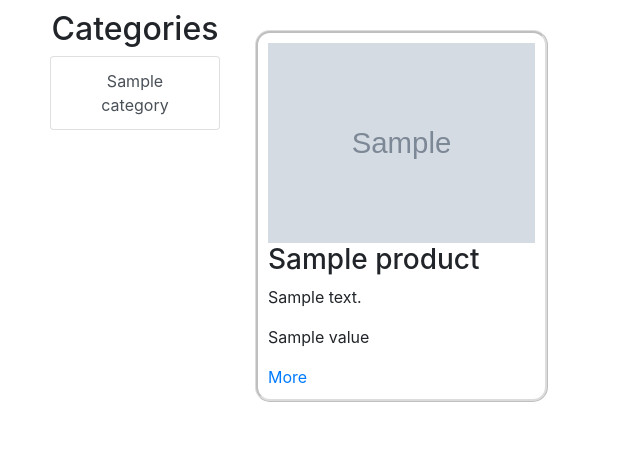
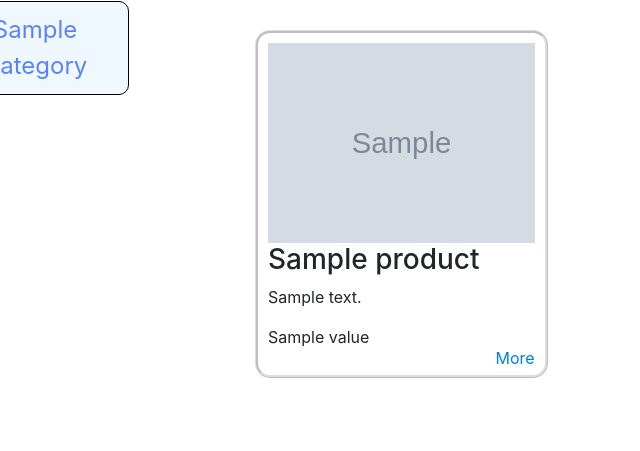
Before and after one commit to Didod5/Grocery_store_aggregator, a Flask app: template webapp/templates/index.html in a window 1280 px wide. Shown: the part 56-507 px from the top of the page, without its empty margins (0-640 px from the left). Run offline with Flask 3, Linux system fonts and the light colour scheme; tables that the repository leaves empty hold one stand-in row (values such as "Sample post"); the template is opened without the code that fills it: values that come from a table or form of the project are taken from there, most other values are stand-ins (such as "Sample title", 1, 10 or a date in 2020); grey boxes marked "Sample" are stand-in pictures; some libraries are stand-ins or nearby versions.

Commit message:
edited styles

```diff
--- a/webapp/templates/base.html
+++ b/webapp/templates/base.html
@@ -12,8 +12,25 @@
     <title>{{page_title}}</title>
     <style>
       .categories {
+        padding: 1px;
+        margin-left: -30px;
+        position: relative;
+        right: 100px;
+        text-align: center;
+      }
+      .category-link {
+        background-color:aliceblue;
+        color:#003cff9f;
+        display: block;
         padding: 10px;
-        margin-left: -30px;
+        border: 1px solid #000000;
+        border-radius: 10px;
+        margin-bottom: 5px;
+        font-size: x-large;
+        text-transform: capitalize;
+      }
+      .list-group {
+        list-style: none;
       }
       {% block styles %}{% endblock %}
     </style>
@@ -24,14 +41,15 @@
     <div class="container">
       <div class="row">
         <div class="col-md-2 categories text-center">
-          <h2>Categories</h2>
           <ul class="list-group">
           {% for category in categories %}
-            {% if category.is_active%}
-              <a href={{category.link}} class="list-group-item list-group-item-action active">{{category.name}}</a>
+            <li>
+            {% if category.is_active %}
+              <a href={{category.link}} class="category-link active" style="color: aliceblue; background-color: #003cff9f;">{{category.name}}</a>
             {% else %}
-              <a href={{category.link}} class="list-group-item list-group-item-action">{{category.name}}</a>
+              <a href={{category.link}} class="category-link">{{category.name}}</a>
             {% endif %}
+            </li>
           {% endfor %}
           </ul>
         </div>
--- a/webapp/templates/index.html
+++ b/webapp/templates/index.html
@@ -11,6 +11,13 @@
     padding: 10px;
     border: 3px ridge #20202040;
     border-radius: 15px;
+}
+.page-link {
+    background-color: aliceblue;
+    color: 003cffef;
+    border-radius: 5px;
+    font-size: large;
+    border: 1px solid #2020207c
 }
 .row-flex {
     display: flex;
@@ -27,7 +34,7 @@
         <h3>{{ product.name }}</h3>
         <p>{{ product.description | safe }}</p>
         <p>{{ product.value }}</p>
-        <a href="{{ url_for('product', product_id=product.id) }}">More</a>
+        <a href="{{ url_for('product', product_id=product.id) }}" style="position: absolute; bottom: 5px; right: 10px;">More</a>
     </div>
     {% endfor %}
 </div>
@@ -44,7 +51,7 @@
 
     {% for num in range((page-5, 1)|max, (page+6, total_pages+1)|min) %}
         {% if num == page %}
-            <a href="{{ url_for('index', page=num, category=current_category) }}" class="page-link active" style="background-color: #c7c8ca;">{{ num }}</a>
+            <a href="{{ url_for('index', page=num, category=current_category) }}" class="page-link active" style="background-color: #003cffef; color: aliceblue;">{{ num }}</a>
         {% else %}
             <a href="{{ url_for('index', page=num, category=current_category) }}" class="page-link">{{ num }}</a>
         {% endif %}
```
